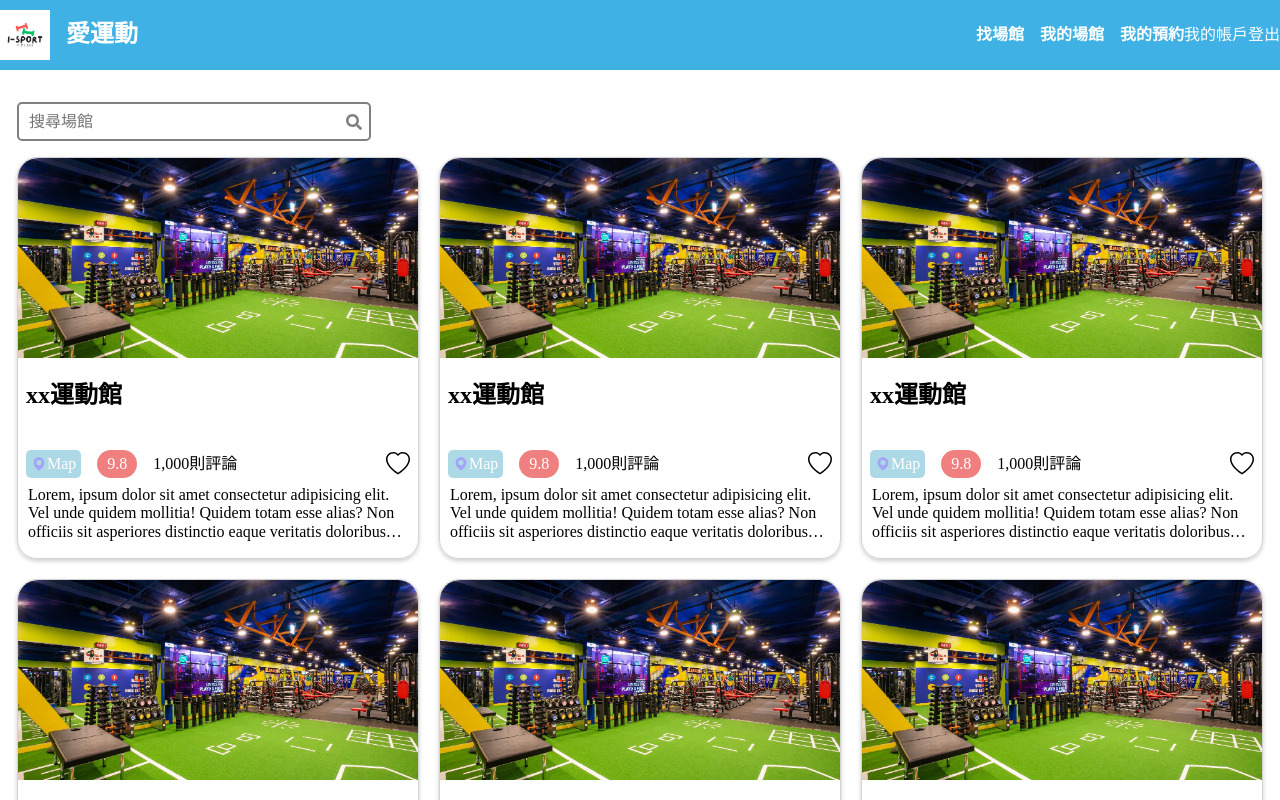
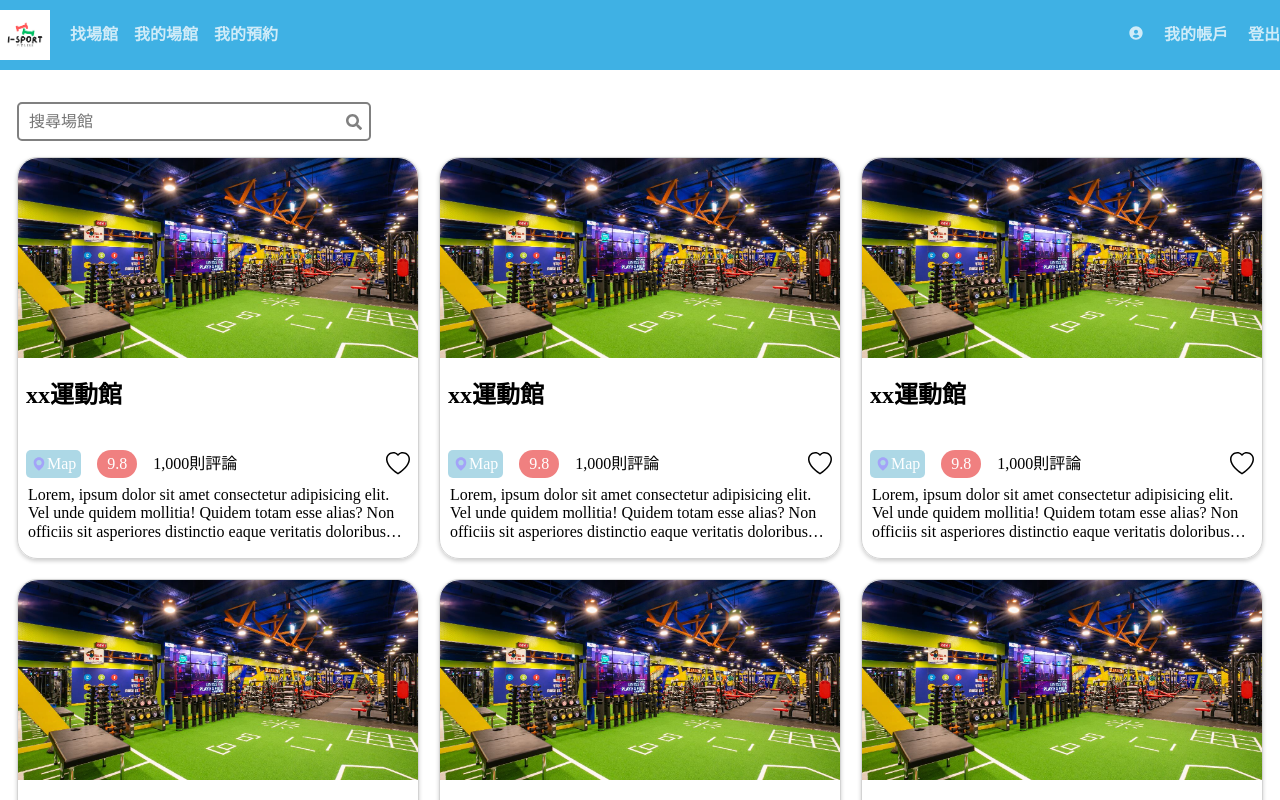
Before and after one commit to Beginneraboutlife116/isport, a React (Vite) app: page /find in a window 1280 px wide. Shown: the top 800 px of the page. Built offline with nearby package versions, Linux system fonts and the light colour scheme.

Commit message:
modify header, button components code and styles.

```diff
--- a/src/App.tsx
+++ b/src/App.tsx
@@ -3,10 +3,11 @@ import Header from './components/Header';
 
 function App() {
 	// If authentication is true, then return different children in Header.
-	const children = null;
+	const isAuthenticated = true;
+	let returnRole = 'user';
 	return (
 		<>
-			<Header children={children} />
+			<Header role={!isAuthenticated ? undefined : returnRole} />
 			<Outlet />
 		</>
 	);
--- a/src/components/Button/styles.module.scss
+++ b/src/components/Button/styles.module.scss
@@ -1,14 +1,10 @@
 .btn {
-	width: 100%;
 	border: none;
 	background-color: transparent;
 	border-radius: 0.25rem;
-	padding: 0.625em 1em 0.625em;
-	color: #fff;
 	cursor: pointer;
 
 	&:disabled {
-		background-color: #d5e7f8;
     cursor: not-allowed;
 	}
 }
--- a/src/components/Header/index.tsx
+++ b/src/components/Header/index.tsx
@@ -1,44 +1,64 @@
 import styles from './styles.module.scss';
 import logo from '../../assets/Logo.png';
 import { Link } from 'react-router-dom';
+import { IconContext } from 'react-icons';
+import { BiSolidUserCircle } from 'react-icons/bi';
+import Button from '../Button';
 
 export default function Header({
-	children,
 	className,
+	role,
+	currentUserId,
 }: {
-	children?: React.ReactNode;
 	className?: string;
+	role?: string;
+	currentUserId?: string;
 }) {
 	return (
 		<header className={`${styles.header} ${className ?? ''}`.trim()}>
 			<div className={styles.header__wrapper}>
 				<div className={styles.header__logo}>
-					<img src={logo} alt='isport logo' className={styles.header__logo__width} />
-					<h1>愛運動</h1>
+					<img src={logo} alt='isport logo' />
 				</div>
 
-				{/* auth = user */}
-				{/* button */}
 				<div className={styles.header__linkWrap}>
-					<Link to='/find' className={styles.header__linkWrap__link}>
-						找場館
-					</Link>
+					{role && (
+						<Link to='/find'>
+							<Button className={styles.header__linkWrap__link}>找場館</Button>
+						</Link>
+					)}
 
-					<Link to='/collection' className={styles.header__linkWrap__link}>
-						我的場館
-					</Link>
+					{role === 'user' && (
+						<Link to='/collection'>
+							<Button className={styles.header__linkWrap__link}>我的場館</Button>
+						</Link>
+					)}
 
-					<Link to='/reservation' className={styles.header__linkWrap__link}>
-						我的預約
-					</Link>
+					{role === 'user' && (
+						<Link to='/reservation'>
+							<Button className={styles.header__linkWrap__link}>我的預約</Button>
+						</Link>
+					)}
 				</div>
 
-				<div>我的帳戶</div>
+				{role && (
+					<>
+						{role === 'user' && (
+							<Link to={`/${currentUserId}`}>
+								<Button aria-label='修改大頭照' className={styles.header__btn}>
+									<IconContext.Provider value={{ size: '2rem' }}>
+										<BiSolidUserCircle />
+									</IconContext.Provider>
+								</Button>
+							</Link>
+						)}
+						<Link to={`/${currentUserId}`}>
+							<Button className={styles.header__btn}>我的帳戶</Button>
+						</Link>
 
-				<div>登出</div>
-
-				{/* auth = owner */}
-				{children}
+						<Button className={styles.header__btn}>登出</Button>
+					</>
+				)}
 			</div>
 		</header>
 	);
--- a/src/components/Header/styles.module.scss
+++ b/src/components/Header/styles.module.scss
@@ -11,28 +11,32 @@
 		margin-inline: auto;
 		display: flex;
 		align-items: center;
+		gap: 1.25rem;
 	}
 
 	&__logo {
-		display: flex;
-		gap: 1rem;
-		margin-inline-end: auto;
-		align-items: center;
-
-		&__width {
-			width: 50px;
-		}
+		width: 3.125rem;
 	}
 
 	&__linkWrap {
 		display: grid;
 		grid-gap: 1rem;
 		grid-auto-flow: column;
+		margin-inline-end: auto;
 
 		&__link {
-      text-decoration: none;
-      color: inherit;
 			font-weight: bold;
+			opacity: 0.75;
+			padding: 0;
+			color: white;
+
+			&:hover {
+				opacity: 1;
 			}
 		}
 	}
+
+	&__btn {
+		@extend .header__linkWrap__link;
+	}
+}
--- a/src/sass/_base.scss
+++ b/src/sass/_base.scss
@@ -4,3 +4,9 @@ h2 {
 	margin: 0;
 	font-size: 1.5rem;
 }
+
+img {
+	display: block;
+	// 不確定要 max-width 還是 width
+	width: 100%;
+}
```
Lines whose indentation alone changed are shown as unchanged.
